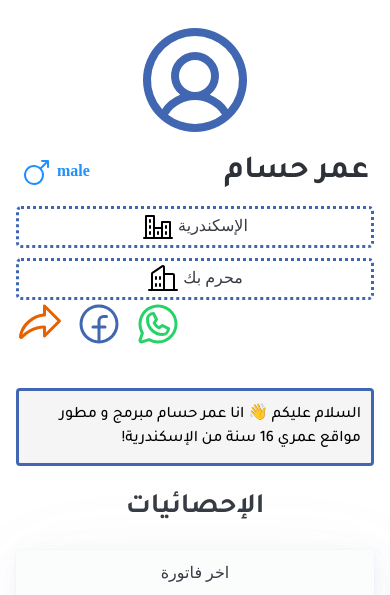
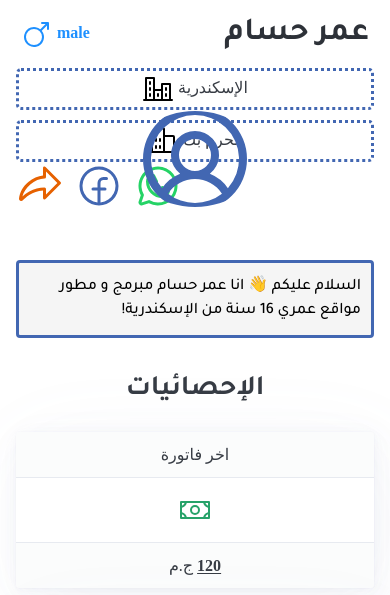
Before and after one commit to omar-hossam/noqta-platform, a Flask app: page /profile in a window 390 px wide. Shown: the part 95-690 px from the top of the page. Run offline with Flask 3, Linux system fonts and the light colour scheme; the visitor is signed in with stand-in values (Sample User, id 1); data comes from the database, SQL or seed files in the repository; some web fonts are replaced.

Commit message:
feat: implement profile photos, responsive better

```diff
--- a/routes/apis/user.py
+++ b/routes/apis/user.py
@@ -81,8 +81,20 @@ def update_settings(user_id):
     profile_photo = request.files.get('profile-photo')
     cover_photo = request.files.get('cover-photo')
 
+    profile_span = request.form.get('profileSpan')
+    cover_span = request.form.get('coverSpan')
+
+    print(f"PROFILE: {profile_span}")
+    print(f"COVER: {cover_span}")
+
     profile_photo_filename = ""
     cover_photo_filename = ""
+
+    if profile_span:
+        profile_photo_filename = f'uploads/{profile_span}'
+
+    if cover_span:
+        cover_photo_filename = f'uploads/{cover_span}'
 
     if profile_photo and profile_photo.filename:
         profile_photo.save(os.path.join('uploads', profile_photo.filename))
--- a/routes/front.py
+++ b/routes/front.py
@@ -101,7 +101,7 @@ def settings():
         if session['user_id']:
             db = get_db()
             user_id = session['user_id']
-            user = db.execute("SELECT id, bio, whatsapp_number, facebook_link, streak, xp, profile_id FROM users WHERE id = ?", (user_id,)).fetchone()
+            user = db.execute("SELECT id, bio, whatsapp_number, facebook_link, streak, xp, profile_id, profile_photo, cover_photo FROM users WHERE id = ?", (user_id,)).fetchone()
 
             db.close()
             return render_template('settings.html', show_user_nav=True, user=user, user_streak=user['streak'], user_xp=user['xp'])
--- /dev/null
+++ b/static/css/profile.css
@@ -0,0 +1,102 @@
+:root {
+  --border-color: #4267b2;
+}
+.bio {
+  border: 0.2rem solid var(--border-color);
+  padding: 12px 10px;
+  margin: 10px 0;
+  border-radius: 4px;
+  background-color: #f5f5f5;
+  color: #000;
+}
+
+.second-section article {
+  text-align: center;
+}
+
+.second-section article h3 {
+  font-family: var(--font-header);
+}
+
+#profile-photo {
+  width: 8rem;
+  height: 8rem;
+  border-radius: 50%;
+  object-fit: cover;
+  object-position: center;
+}
+
+#cover-photo {
+  object-fit: cover;
+  object-position: center;
+  height: 28vh;
+  border-radius: 6px;
+}
+
+#section-1 {
+  display: flex;
+  flex-direction: column;
+  gap: 10px;
+}
+
+#left-and-right-div {
+  display: flex;
+  justify-content: space-between;
+  align-items: center;
+}
+
+#city-street-div {
+  display: flex;
+  gap: 5px;
+  align-items: center
+}
+
+#right-div {
+  display: flex;
+  gap: 30px;
+}
+
+#phone-city {
+  display: none;
+}
+
+@media only screen and (max-width: 675px) {
+  body > footer {
+    display: none;
+  }
+  section #div {
+    grid-template-columns: 1fr!important;
+  }
+  #profile-photo {
+    width: 6rem;
+    height: 6rem;
+    justify-self: center;
+  }
+  #left-and-right-div {
+    flex-direction: column;
+    align-items: stretch;
+  }
+  #left-and-right-div > div {
+    display: flex;
+    justify-content: space-between;
+  }
+  #right-div {
+    justify-content: space-between;
+    width: 100%!important;
+    padding: 0 5px;
+  }
+  #phone-city {
+    display: grid;
+    grid-template-columns: 1fr;
+    grid-gap: 10px;
+    text-align: center;
+  }
+  #city-street-div { display: none; }
+  #cover-photo { height: 160px;
+    border-radius: 18px;
+    margin-bottom: 35px; }
+  #profile-photo {
+    position: absolute;
+    top: 95px;
+  }
+}
--- a/templates/profile.html
+++ b/templates/profile.html
@@ -2,92 +2,26 @@
 
 {% block style %}
 <link rel="stylesheet" href="{{ url_for('static', filename='css/components/users_nav.css') }}">
+<link rel="stylesheet" href="{{ url_for('static', filename='css/profile.css') }}">
 <style>
-:root {
-  --border-color: #4267b2;
-}
-.bio {
-  border: 0.2rem solid var(--border-color);
-  padding: 12px 10px;
-  margin: 10px 0;
-  border-radius: 4px;
-  background-color: #f5f5f5;
-  color: #000;
-}
+  {% if user['profile_photo'] %}
+  section #div {
+    display: grid; grid-template-columns: 18% 1fr; grid-gap:13px;
+  }
+  {% else %}
+  section #div {
+    display: grid; grid-template-columns: auto 1fr; grid-gap:12px;
+  }
+  {% endif %}
 
-.second-section article {
-  text-align: center;
-}
+  @media only screen and (min-width: 1300px) {
+    section #div {
+     grid-template-columns: 15% 1fr;
+    }
+    #cover-photo { height: 32vh; }
+  }
+</style>
 
-.second-section article h3 {
-  font-family: var(--font-header);
-}
-
-section #div {
-  display: grid; grid-template-columns: 8rem 1fr; gap:10px;
-}
-
-#profile-photo {
-  width: 8rem;
-}
-
-#left-and-right-div {
-  display: flex;
-  justify-content: space-between;
-  align-items: center;
-}
-
-#city-street-div {
-  display: flex;
-  gap: 5px;
-  align-items: center
-}
-
-#right-div {
-  display: flex;
-  gap: 30px;
-}
-
-#phone-city {
-  display: none;
-}
-
-@media only screen and (max-width: 675px) {
-  body > footer {
-    display: none;
-  }
-  section #div {
-    grid-template-columns: 1fr;
-  }
-  #profile-photo {
-    width: 6rem;
-    justify-self: center;
-  }
-  #left-and-right-div {
-    flex-direction: column;
-    align-items: stretch;
-  }
-  #left-and-right-div > div {
-    display: flex;
-    justify-content: space-between;
-  }
-  #right-div {
-    justify-content: space-between;
-    width: 100%!important;
-    padding: 0 5px;
-  }
-  #phone-city {
-    display: grid;
-    grid-template-columns: 1fr;
-    grid-gap: 10px;
-    text-align: center;
-  }
-  #city-street-div { display: none; }
-}
-
-
-
-</style>
 {% endblock %}
 
 {% block content %}
@@ -109,14 +43,16 @@ section #div {
   </article>
 </dialog>
 
-<section class="container">
-
+<section class="container" id="section-1" style="position: relative;">
+  {% if user['cover_photo'] %}
+  <img src="{{ user['cover_photo'] }}" class="container" alt="user cover photo" id="cover-photo">
+  {% endif %}
 
   <div id="div">
     {% if user['profile_photo'] %}
-    <div style="display: flex; justify-content: center; align-items: center;">
-      <img src="{{ user['profile_photo'] }}" alt="user profile photo" style="width: 82%; height: 75%; border-radius: 50%; object-fit: cover; object-position: center;" id="profile-photo">
-    </div>
+
+    <img src="{{ user['profile_photo'] }}" alt="user profile photo" id="profile-photo">
+
     {% else %}
     <img src="{{ url_for('static', filename='icons/user-circle.svg') }}" alt="user icon" style="width: 8rem; " id="profile-photo">
     {% endif %}
```
Also changed, not shown: templates/settings.html (+7 -5 lines), uploads/IMAGE_LICENCE.txt (added, +7 -0 lines), uploads/make-a-professional-code-flowing-dark-matrix-style-so.jpg (deleted), uploads/sean-oulashin-KMn4VEeEPR8-unsplash.jpg (added).
